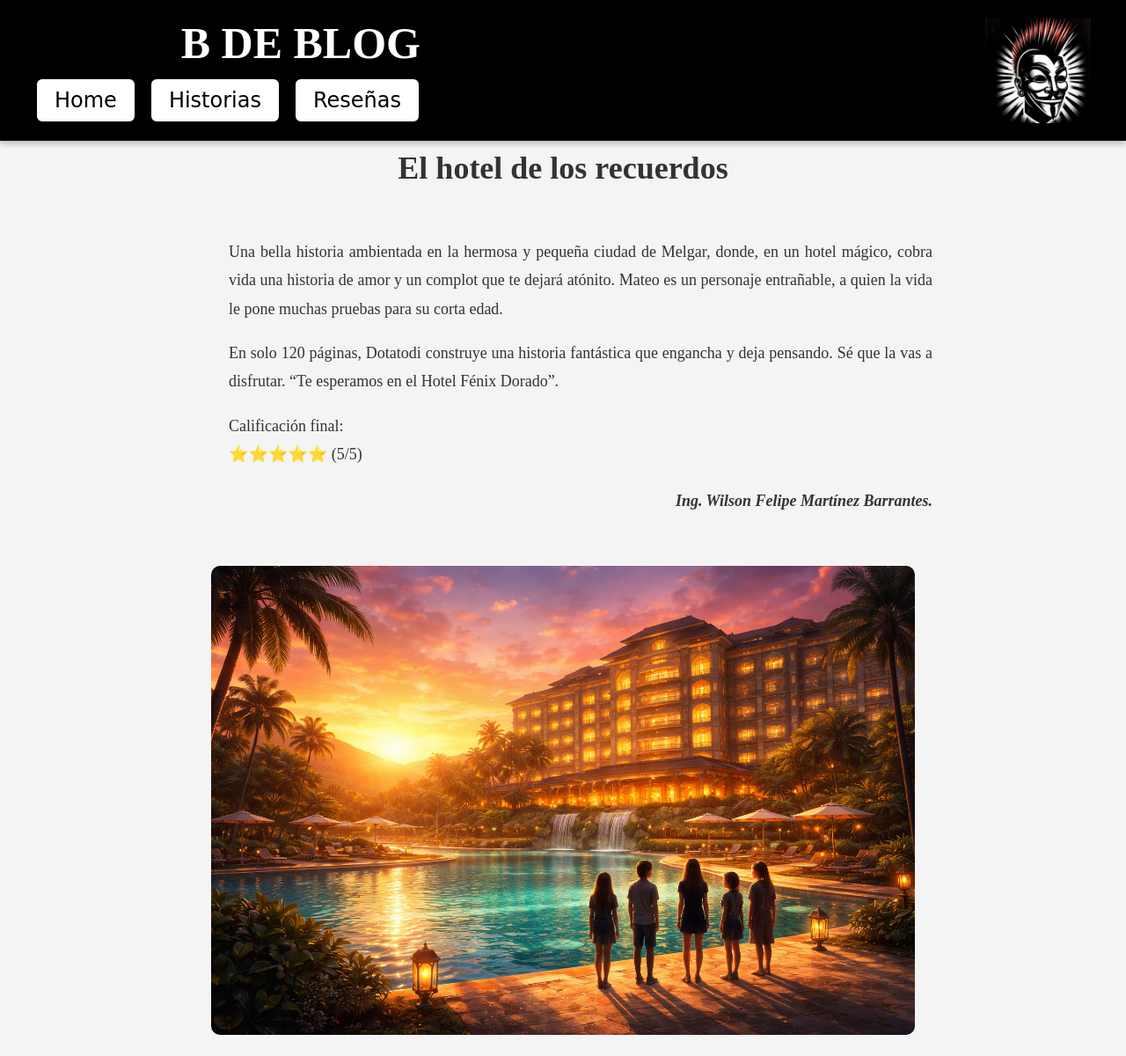
After one commit to WMARBAR/B_DE_BLOG, a Flask app: page /rese_ElHotelDeLosRecuerdos_dotatodi in a window 1280 px wide. The commit adds this page. Shown: the whole page at 88% size. Run offline with Flask 3, Linux system fonts and the light colour scheme; some web fonts are replaced.

Commit message:
se sube reseña del hotel de los recuerdos

```diff
--- a/app.py
+++ b/app.py
@@ -189,6 +189,13 @@ def rese_ElHombreMasRicoBabilonia_Clason():
 def rese_LaMaquinaDelTiempo_HGwells():
     return render_template('rese_LaMaquinaDelTiempo_HGwells.html')  # Archivo rese_LaMaquinaDelTiempo_HGwells
 
+
+@app.route('/rese_ElHotelDeLosRecuerdos_dotatodi')
+def rese_ElHotelDeLosRecuerdos_dotatodi():
+    return render_template('rese_ElHotelDeLosRecuerdos_dotatodi.html')  # Archivo rese_ElHotelDeLosRecuerdos_dotatodi
+
+
+
 if __name__ == '__main__':
     port = int(os.environ.get("PORT", 5000))  # Usa el puerto de Render o 5000 por defecto
     app.run(debug=True, host='0.0.0.0', port=port)  # Cambia host a '0.0.0.0'
--- /dev/null
+++ b/templates/rese_ElHotelDeLosRecuerdos_dotatodi.html
@@ -0,0 +1,44 @@
+<!DOCTYPE html>
+<html lang="es">
+<head>
+    <meta charset="UTF-8">
+    <meta name="viewport" content="width=device-width, initial-scale=1.0">
+    <title>El hotel de los recuerdos</title>
+    <link rel="icon" type="image/x-icon" href="{{ url_for('static', filename='guyfox.ico') }}">
+    <link rel="stylesheet" href="{{ url_for('static', filename='styles.css') }}" media="screen and (min-width: 768px)">
+    <link rel="stylesheet" href="{{ url_for('static', filename='styles-media.css') }}" media="screen and (max-width: 767px)">
+</head>
+<body>
+    <!-- Banner con menú integrado -->
+    <header class="banner">
+        <div class="banner-content">
+            <h1 class="banner-title">B DE BLOG</h1>
+            <nav class="banner-menu">
+                <button class="menu-button" onclick="location.href='/'">Home</button>
+                <button class="menu-button" onclick="location.href='/historias'">Historias</button>
+                <button class="menu-button" onclick="location.href='/resenas'">Reseñas</button>
+            </nav>
+        </div>
+        <img src="{{ url_for('static', filename='guyfox.webp') }}" alt="Blog Logo" class="banner-image">
+    </header>
+
+    <div class="container">
+        <h2 class="story-title">El hotel de los recuerdos</h2>
+        <div class="story-text">
+
+        <p>Una bella historia ambientada en la hermosa y pequeña ciudad de Melgar, donde, en un hotel mágico, cobra vida una historia de amor y un complot que te dejará atónito. Mateo es un personaje entrañable, a quien la vida le pone muchas pruebas para su corta edad.</p>
+
+        <p>En solo 120 páginas, Dotatodi construye una historia fantástica que engancha y deja pensando. Sé que la vas a disfrutar. “Te esperamos en el Hotel Fénix Dorado”.</p>
+
+            <p>Calificación final:<br>
+            ⭐⭐⭐⭐⭐ (5/5)</p>
+            <p class="story-author">Ing. Wilson Felipe Martínez Barrantes.</p>
+
+        </div>
+
+        <div class="image-container">
+            <img src="{{ url_for('static', filename='elHDLR.png') }}" alt="TimeMachine" class="story-image">
+        </div>
+    </div>
+</body>
+</html>
--- a/templates/resenas.html
+++ b/templates/resenas.html
@@ -49,7 +49,7 @@
         <button class="menu-button" onclick="location.href='/rese_SimboloPerdido_Brown'">El símbolo perdido :  Dan Brown</button>
         <button class="menu-button" onclick="location.href='/rese_ElHombreMasRicoBabilonia_Clason'">El hombre más rico de babilonia :  George S. Clason</button>
         <button class="menu-button" onclick="location.href='/rese_LaMaquinaDelTiempo_HGwells'">La maquina del tiempo :  H.G. Wells</button>
-
+        <button class="menu-button" onclick="location.href='/rese_ElHotelDeLosRecuerdos_dotatodi'">El hotel de los recuerdos :  Dotatodi</button>
 
 
     </div>
```
Also changed, not shown: static/elHDLR.png (added).
